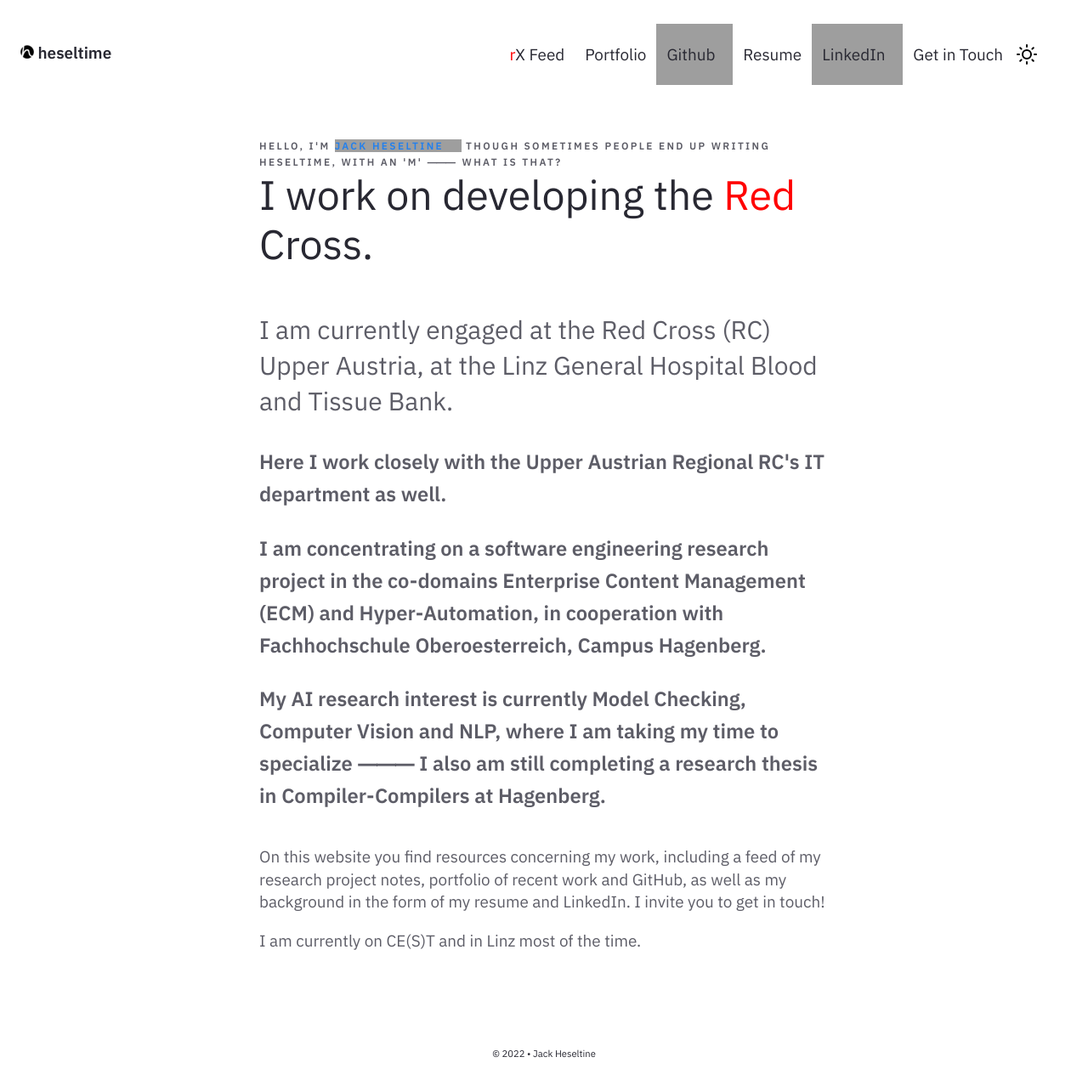
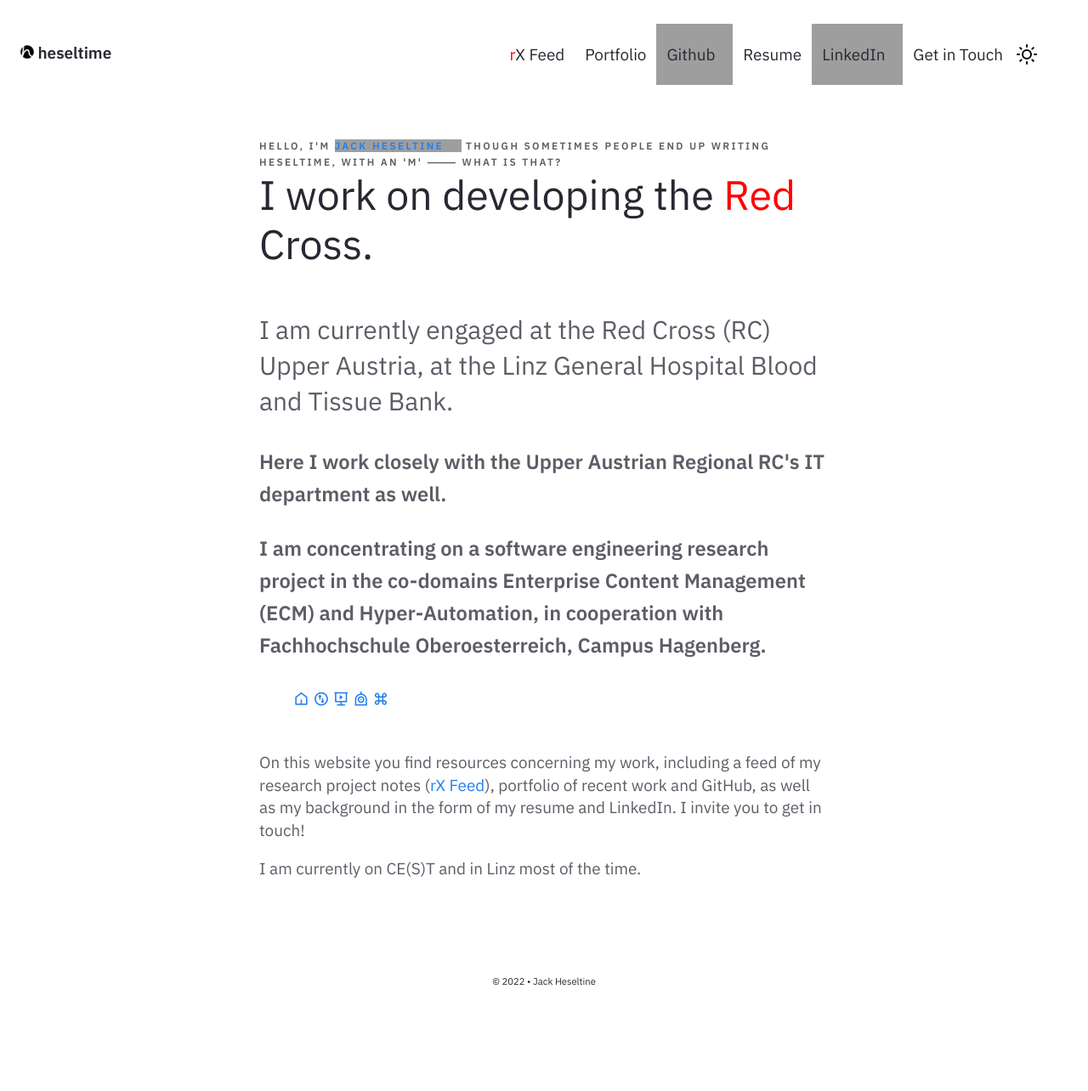
Before and after one commit to heseltime/heseltime.github.io, a Jekyll site: the page built from pages/index.md, in a window 1280 px wide, cut to the strip 0-1289 px from the top of the page. Shown: the top 1284 px of the strip at 85% size. Built offline with Jekyll 4.4.1, drawn with Linux system fonts in a browser that asks for light colours; after the commit the page ends 1204 px from its top, so only the background shows below that; grey boxes are pictures that could not be loaded.

Commit message:
homepage updates

```diff
--- a/_includes/Homepage.html
+++ b/_includes/Homepage.html
@@ -11,12 +11,50 @@
 
         <h4>I am concentrating on a software engineering research project in the co-domains Enterprise Content Management (ECM) and Hyper-Automation, in cooperation with Fachhochschule Oberoesterreich, Campus Hagenberg. </h4>
 
-        <h4>My AI research interest is currently Model Checking, Computer Vision and NLP, where I am taking my time to specialize ⸻ I also am still completing a research thesis in Compiler-Compilers at Hagenberg.</h4>
+        <ul class="">
+            <a href="/" class="">
+                <i class="ri-home-5-line"></i>
+                <span class="nav__name">
+                    Home
+                </span>
+            </a>
+
+            <a href="/notes" class="">
+                <i class="ri-swap-line"></i>
+                <span class="nav__name">
+                    Feed
+                </span>
+            </a>
+
+            <a href="/portfolio" class="">
+                <i class="ri-slideshow-2-line"></i>
+                <span class="nav__name">
+                    Portfolio
+                </span>
+            </a>
+
+            <a href="/rDai" class="">
+                <i class="ri-robot-line"></i>
+                <span class="nav__name">
+                    AI
+                </span>
+            </a>
+
+            <a href="/rDse" class="">
+                <i class="ri-command-line"></i>
+                <span class="nav__name">
+                    Software
+                </span>
+            </a>
+        </ul>
 
     </br>
 
-        <p>On this website you find resources concerning my work, including a feed of my research project notes, portfolio of recent work and GitHub, as well as my background in the form of my resume and LinkedIn. I invite you to get in touch!</p>
+        <p>On this website you find resources concerning my work, including a feed of my research project notes (<a href="/notes" alt="Feed">rX Feed</a>), portfolio of recent work and GitHub, as well as my background in the form of my resume and LinkedIn. I invite you to get in touch!</p>
 
         <p>I am currently on CE(S)T and in Linz most of the time.</p>
     </div>
+
+
+
 </div>
--- a/_layouts/Post.html
+++ b/_layouts/Post.html
@@ -33,10 +33,10 @@
     <meta content="width=device-width, initial-scale=1" name="viewport" />
     <meta content="Jack Heseltine: heseltime" property="og:site_name" />
     <meta
-        content="Streaming Software Engineering and Hyper-Automation"
+        content="Backend Software Engineering and Hyper-Automation"
         property="og:description">
-    <meta content="{{ site.url }}/about/" property="article:author">
-    <meta property="og:image" content="../assets/img/OGImg.png">
+    <meta content="{{ site.url }}" property="article:author">
+    <meta property="og:image" content="{{ site.baseurl }}/assets/img/favicon-32x32.png">
     <link rel="preconnect" href="https://fonts.googleapis.com">
     <link rel="preconnect" href="https://fonts.gstatic.com" crossorigin>
     <link href="https://fonts.googleapis.com/css2?family=IBM+Plex+Sans:wght@400;600&display=swap"
```
